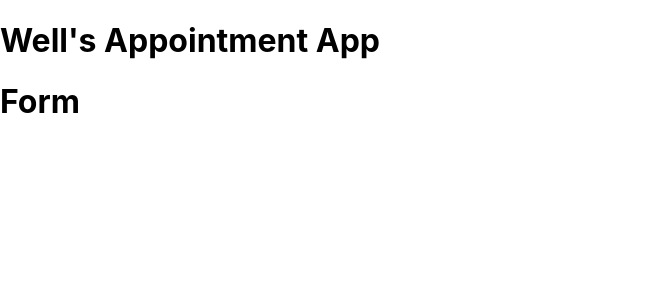
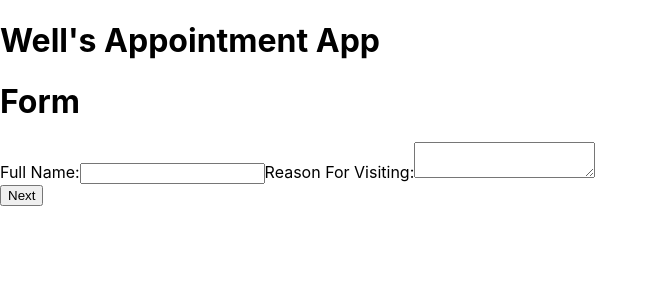
Before and after one commit to clayyy123/AppointmentApp, a React (Create React App) app: page /form in a window 1280 px wide. Shown: the top 300 px of the page, without its empty margins (0-658 px from the left). Built offline with nearby package versions, Linux system fonts and the light colour scheme.

Commit message:
finished form flow

```diff
--- a/src/App.js
+++ b/src/App.js
@@ -1,7 +1,6 @@
 import React, { Component } from 'react';
-import logo from './logo.svg';
 import './App.css';
-import Form from './Components/calender';
+import Form from './Components/Form';
 import { Switch, Route } from 'react-router-dom';
 
 class App extends Component {
@@ -9,6 +8,15 @@ class App extends Component {
     name: '',
     appointments: []
   };
+
+  submitHandler = newApp => {
+    const { appointments } = this.state;
+    this.setState({
+      appointments: [...appointments, newApp]
+    });
+    console.log(this.state);
+  };
+
   render() {
     return (
       <>
@@ -17,7 +25,7 @@ class App extends Component {
           <Route
             path="/form"
             render={() => {
-              return <Form />;
+              return <Form submitApp={this.submitHandler} />;
             }}
           />
         </Switch>
--- /dev/null
+++ b/src/Components/Form.js
@@ -0,0 +1,93 @@
+import React, { Component } from 'react';
+import Inputs from './Inputs';
+
+class Form extends Component {
+  state = {
+    fields: {
+      name: '',
+      reason: '',
+      date: ''
+    },
+    step: 1
+  };
+
+  onChangeHandler = e => {
+    console.log(this.state);
+    this.setState({
+      fields: {
+        ...this.state.fields,
+        [e.target.name]: e.target.value
+      }
+    });
+  };
+
+  submitHandler = app => {
+    const { submitApp } = this.props;
+    this.setState({
+      fields: {
+        name: '',
+        reason: ''
+      },
+      step: this.state.step < 3 && this.state.step + 1
+    });
+    submitApp(app);
+  };
+
+  nextHandler = () => {
+    this.setState({
+      step: this.state.step + 1
+    });
+  };
+
+  backHandler = () => {
+    this.setState({
+      step: this.state.step - 1
+    });
+  };
+
+  resetHandler = () => {
+    this.setState({
+      step: 1
+    });
+  };
+
+  render() {
+    const { fields, step } = this.state;
+    return (
+      <>
+        <h1>Form</h1>
+        <Inputs
+          onChangeHandler={this.onChangeHandler}
+          fields={fields}
+          step={step}
+          date={this.state.currentDate}
+        />
+        {this.state.step === 1 && (
+          <button onClick={this.nextHandler}>Next</button>
+        )}
+        {this.state.step < 3 && this.state.step > 1 && (
+          <>
+            <button onClick={this.backHandler}>Back</button>
+            <button
+              onClick={() => {
+                this.submitHandler(this.state.fields);
+              }}
+            >
+              Submit
+            </button>
+          </>
+        )}
+        {this.state.step === 3 && (
+          <>
+            <button onClick={this.resetHandler}>
+              Make Another Appointment
+            </button>
+            <button>Check Your Appointments</button>
+          </>
+        )}
+      </>
+    );
+  }
+}
+
+export default Form;
--- /dev/null
+++ b/src/Components/Inputs.js
@@ -0,0 +1,57 @@
+import React from 'react';
+const Inputs = props => {
+  const { onChangeHandler, fields, step } = props;
+
+  const dateFormat = () => {
+    let currentDate = new Date();
+    let formattedDate =
+      currentDate.getFullYear() +
+      '-' +
+      (currentDate.getMonth() + 1 < 10
+        ? '0' + (currentDate.getMonth() + 1)
+        : currentDate.getMonth() + 1) +
+      '-' +
+      currentDate.getDate();
+    return formattedDate;
+  };
+
+  return (
+    <>
+      {step === 1 && (
+        <div>
+          <label>Full Name:</label>
+          <input
+            type="text"
+            name="name"
+            value={fields.name}
+            onChange={onChangeHandler}
+          />
+          <label>Reason For Visiting:</label>
+          <textarea
+            type="text"
+            name="reason"
+            value={fields.reason}
+            onChange={onChangeHandler}
+          />
+        </div>
+      )}
+      {step === 2 && (
+        <div>
+          <input
+            type="date"
+            name="date"
+            min={dateFormat()}
+            onChange={onChangeHandler}
+          />
+        </div>
+      )}
+      {step === 3 && (
+        <div>
+          <h1>Appointment has been requested!</h1>
+        </div>
+      )}
+    </>
+  );
+};
+
+export default Inputs;
--- a/src/Components/calender.js
+++ /dev/null
@@ -1,17 +0,0 @@
-import React, { Component } from 'react';
-
-class Form extends Component {
-  state = {
-    date: new Date()
-  };
-  render() {
-    console.log(this.state.date);
-    return (
-      <>
-        <h1>Form</h1>
-      </>
-    );
-  }
-}
-
-export default Form;
```
